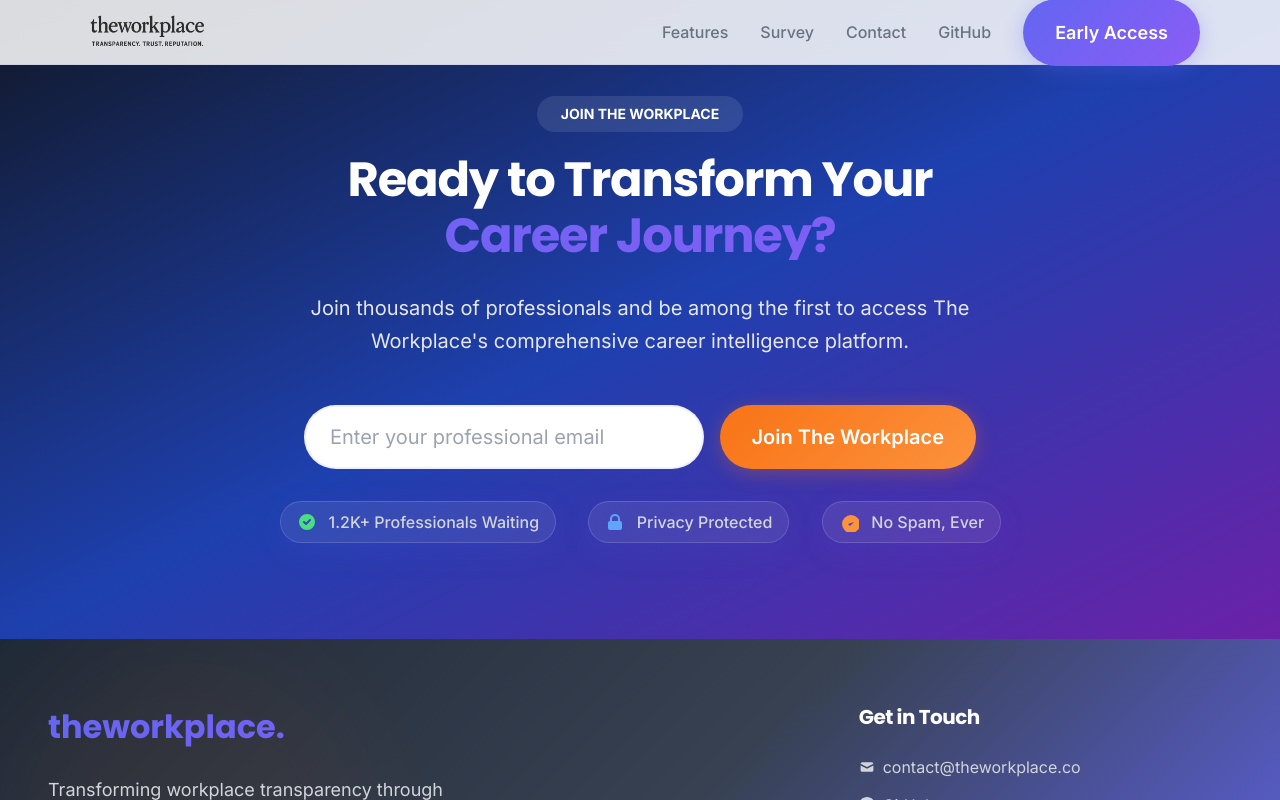
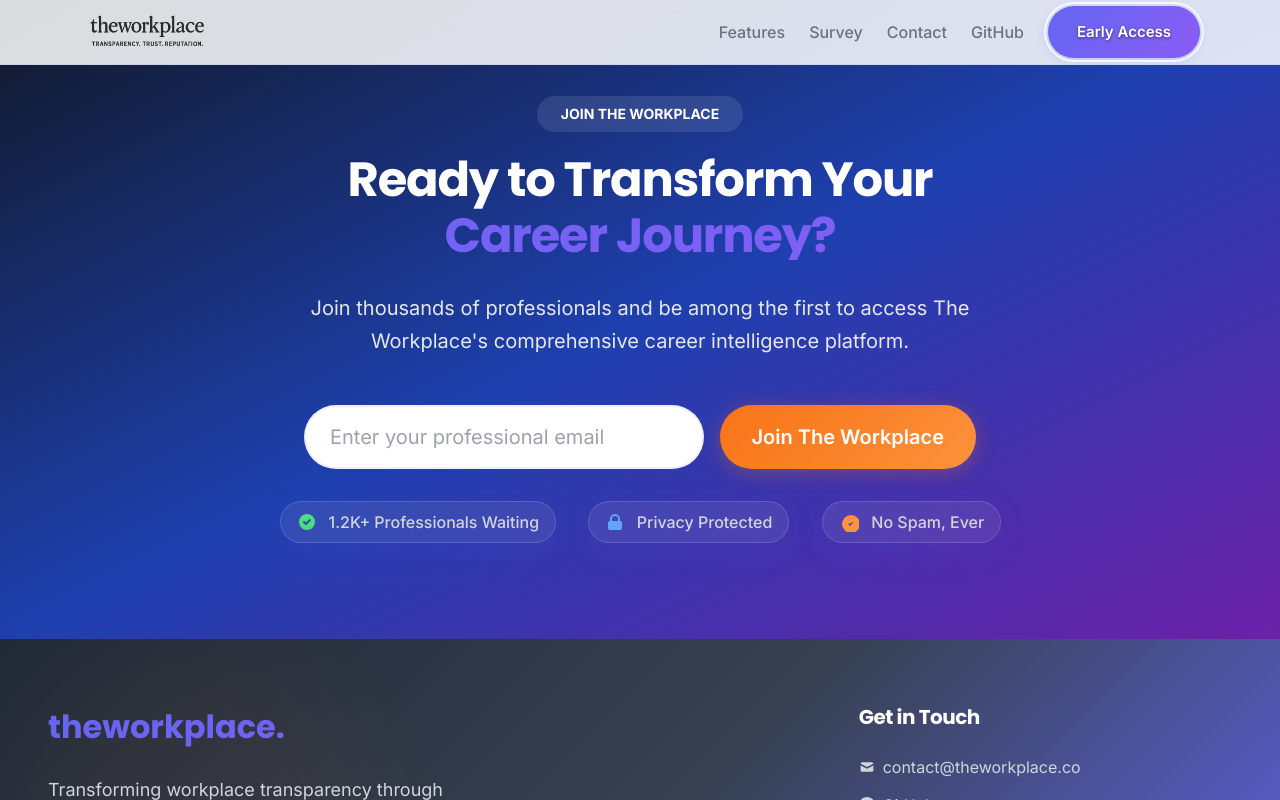
Before and after one commit to theworkplacehq/comingsoon, a plain HTML site: page index.html in a window 1280 px wide. Both pictures are taken after a click on the button "Early Access". Shown: the part 2599-3399 px from the top of the page. Drawn offline with nearby package versions, Linux system fonts and the light colour scheme; no server answers.

Commit message:
Fix early access button

```diff
--- a/assets/css/style.css
+++ b/assets/css/style.css
@@ -144,6 +144,12 @@ body {
     align-items: center;
     height: 4rem;
     padding: 0 var(--space-lg);
+    flex-wrap: nowrap;
+    overflow: hidden;
+}
+
+.navbar-brand {
+    flex-shrink: 0;
 }
 
 .navbar-brand img {
@@ -154,7 +160,9 @@ body {
 .navbar-nav {
     display: none;
     align-items: center;
-    gap: var(--space-xl);
+    gap: var(--space-lg);
+    flex-wrap: nowrap;
+    white-space: nowrap;
 }
 
 .navbar-nav a {
@@ -162,6 +170,7 @@ body {
     text-decoration: none;
     font-weight: 500;
     transition: all var(--transition-base);
+    white-space: nowrap;
 }
 
 .navbar-nav a:hover,
@@ -183,6 +192,7 @@ body {
     padding: var(--space-sm);
     cursor: pointer;
     transition: color var(--transition-base);
+    flex-shrink: 0;
 }
 
 .mobile-menu-toggle:hover {
@@ -237,6 +247,17 @@ body {
     .mobile-menu {
         display: none;
     }
+
+    .navbar-container {
+        gap: var(--space-md);
+    }
+}
+
+/* Responsive navbar for medium screens */
+@media (min-width: 768px) and (max-width: 1200px) {
+    .navbar-nav {
+        gap: var(--space-md);
+    }
 }
 
 /* ==========================================================================
@@ -263,12 +284,16 @@ body {
     background: linear-gradient(135deg, var(--primary) 0%, var(--primary-light) 100%);
     color: var(--white);
     box-shadow: 0 4px 20px rgba(99, 102, 241, 0.3);
+    text-shadow: 0 1px 2px rgba(0, 0, 0, 0.2);
+    border: 1px solid rgba(99, 102, 241, 0.3);
 }
 
 .btn-primary:hover {
     background: linear-gradient(135deg, var(--primary-dark) 0%, #7C3AED 100%);
     box-shadow: 0 8px 40px rgba(99, 102, 241, 0.4);
     transform: translateY(-2px);
+    color: var(--white);
+    text-shadow: 0 1px 3px rgba(0, 0, 0, 0.3);
 }
 
 .btn-accent {
@@ -309,6 +334,90 @@ body {
     border-top-color: #ffffff;
     animation: spin 0.8s linear infinite;
     margin-left: var(--space-sm);
+}
+
+/* Navbar specific button styling */
+.navbar-nav .btn {
+    padding: 0.75rem 1.5rem;
+    min-height: 2.75rem;
+    font-size: 0.875rem;
+    font-weight: 600;
+    white-space: nowrap;
+    flex-shrink: 0;
+}
+
+.navbar-nav .btn-primary {
+    background: linear-gradient(135deg, var(--primary) 0%, var(--primary-light) 100%);
+    color: var(--white);
+    box-shadow: 0 2px 12px rgba(99, 102, 241, 0.25);
+    border: 1px solid rgba(99, 102, 241, 0.2);
+    text-shadow: 0 1px 2px rgba(0, 0, 0, 0.3);
+}
+
+.navbar-nav .btn-primary:hover {
+    background: linear-gradient(135deg, var(--primary-dark) 0%, #7C3AED 100%);
+    box-shadow: 0 4px 20px rgba(99, 102, 241, 0.35);
+    transform: translateY(-1px);
+    color: var(--white);
+    text-shadow: 0 1px 2px rgba(0, 0, 0, 0.4);
+}
+
+/* Mobile menu button styling */
+.mobile-menu .btn {
+    padding: 0.875rem 1.5rem;
+    min-height: 3rem;
+    font-size: 0.875rem;
+    justify-content: center;
+    text-align: center;
+}
+
+.mobile-menu .btn-primary {
+    color: var(--white);
+    text-shadow: 0 1px 2px rgba(0, 0, 0, 0.3);
+}
+
+.mobile-menu .btn-primary:hover {
+    color: var(--white);
+    text-shadow: 0 1px 2px rgba(0, 0, 0, 0.4);
+}
+
+/* Responsive button adjustments */
+@media (min-width: 768px) and (max-width: 1024px) {
+    .navbar-nav .btn {
+        padding: 0.625rem 1.25rem;
+        min-height: 2.5rem;
+        font-size: 0.8125rem;
+    }
+}
+
+@media (min-width: 1024px) {
+    .navbar-nav .btn {
+        padding: 0.875rem 1.75rem;
+        min-height: 2.875rem;
+        font-size: 0.9375rem;
+    }
+}
+
+/* Enhanced button contrast for better readability across different backgrounds */
+.btn-primary:focus,
+.btn-primary:active {
+    color: var(--white) !important;
+    text-shadow: 0 1px 3px rgba(0, 0, 0, 0.5);
+    outline: 2px solid rgba(255, 255, 255, 0.8);
+    outline-offset: 2px;
+}
+
+/* Ensure button text remains readable in all contexts */
+.btn-primary,
+.btn-primary:visited {
+    color: var(--white) !important;
+    text-decoration: none;
+}
+
+.btn-primary:hover,
+.btn-primary:focus {
+    color: var(--white) !important;
+    text-decoration: none;
 }
 
 /* ==========================================================================
```
